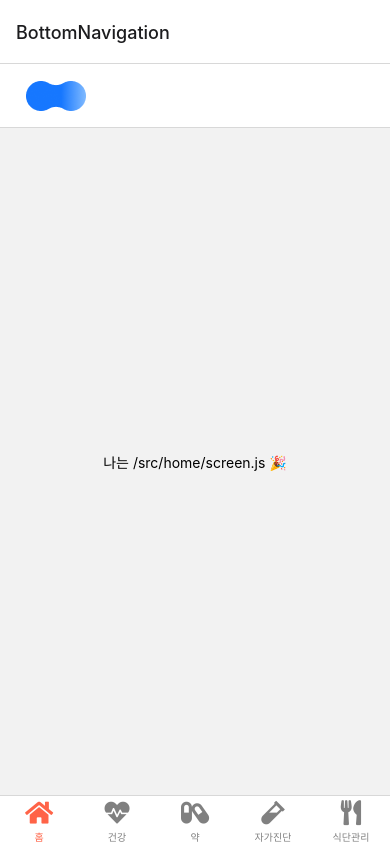
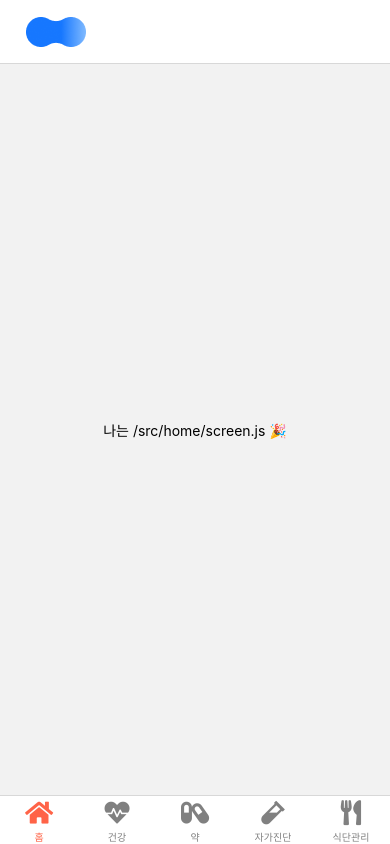
Before and after one commit to beefed-up-geek/GA4_test, a React Native app: screen / in a window 390 px wide. Built offline with nearby package versions, Linux system fonts and the light colour scheme.

Commit message:
지훈아 가져가라

```diff
--- a/App.js
+++ b/App.js
@@ -10,7 +10,10 @@ const Stack = createStackNavigator();
 const App = () => {
   return (
     <NavigationContainer>
-      <Stack.Navigator>
+      <Stack.Navigator screenOptions={{
+          headerShown: false, // 기본 헤더를 숨김
+        }}
+        >
         <Stack.Screen
           name="BottomNavigation"
           component={BottomNavigation}
```
